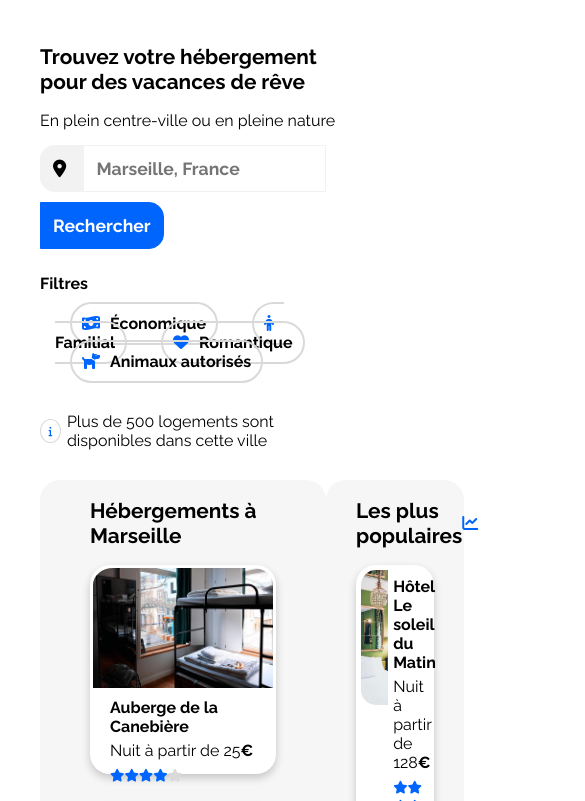
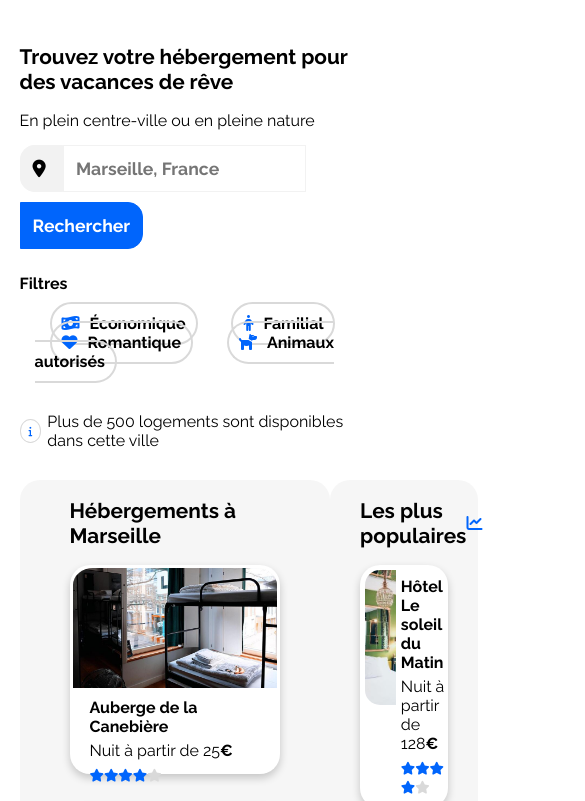
Before and after one commit to v4lverine/Projet_Booki_VB, a plain HTML site: page index.html in a window 390 px wide. Shown: the part 94-895 px from the top of the page, 585 px wide, since content can reach past the window. Drawn offline with Linux system fonts and the light colour scheme.

Commit message:
Instauration des media queries

```diff
--- a/style.css
+++ b/style.css
@@ -6,9 +6,10 @@
 
 body
 {
-	font-family: "Raleway", sans-serif;
-	margin : 40px 40px 0px 40px; /*ordre : top, right, bottom, left. les margin de la page web entière*/
+	font-family: "Raleway", sans-serif; /*quand on fait des margin, ordre : top, right, bottom, left. les margin de la page web entière*/
 	max-width: 1400px; /*pour que la dimension de la page reste la même sur tous les formats d'écran*/
+	margin-inline: 5%; /*les marges des côtés*/
+	margin-block: 40px 0px; /*les marges des hauteurs*/
 }
 
 header
@@ -355,3 +356,17 @@ footer /*dimension et orientation du footer*/
 {
 	border-bottom: black solid 1px;
 }
+
+@media screen and (min-width: 778px) and (max-width: 992px) /*pour les tablettes*/
+{
+	body
+	{
+		margin-inline: 5%;
+		margin-block: 40px 0px;
+	}
+}
+
+@media screen and (max-width: 778px) and (orientation: portrait)
+{
+
+}
```
